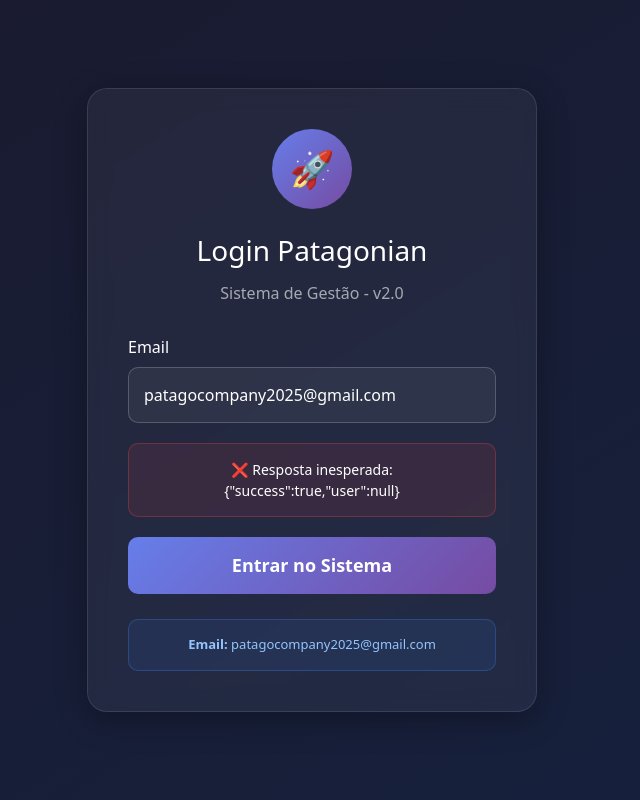
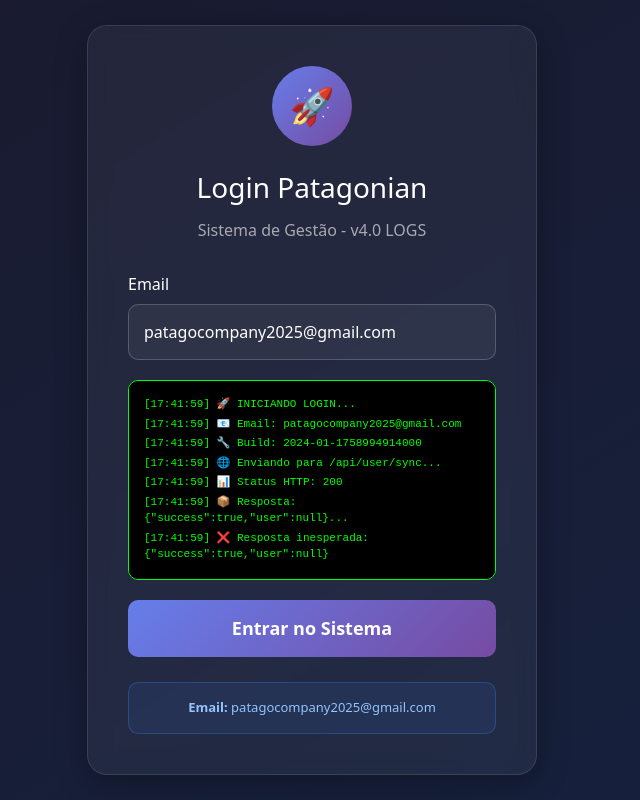
Before and after one commit to patagocompany2025-jpg/saas-agencia, a Next.js app: page / in a window 1280 px wide. Both pictures are taken after a click on the button "Entrar no Sistema". Shown: the whole page, without its empty margins (328-968 px from the left). Built offline with nearby package versions, Linux system fonts and the light colour scheme; no server answers; the database is empty.

Commit message:
FORCE REBUILD: v4.0 com logs terminal verde e cache buster [rebuild]

```diff
--- a/app/page.tsx
+++ b/app/page.tsx
@@ -3,18 +3,29 @@
 import { useState } from 'react';
 import { useRouter } from 'next/navigation';
 
+// Cache buster - força recompilação
+const BUILD_VERSION = '2024-01-' + Date.now();
+
 export default function Home() {
   const [email, setEmail] = useState('patagocompany2025@gmail.com');
-  const [status, setStatus] = useState('');
+  const [logs, setLogs] = useState<string[]>([]);
   const router = useRouter();
+
+  const addLog = (msg: string) => {
+    const time = new Date().toLocaleTimeString('pt-BR');
+    setLogs(prev => [...prev, `[${time}] ${msg}`]);
+  };
 
   const handleLogin = async (e: React.FormEvent) => {
     e.preventDefault();
+    setLogs([]); // Limpar logs
 
-    setStatus('🔵 PASSO 1: Botão clicado, iniciando...');
+    addLog('🚀 INICIANDO LOGIN...');
+    addLog(`📧 Email: ${email}`);
+    addLog(`🔧 Build: ${BUILD_VERSION}`);
 
     try {
-      setStatus('🔵 PASSO 2: Enviando requisição...');
+      addLog('🌐 Enviando para /api/user/sync...');
 
       const response = await fetch('/api/user/sync', {
         method: 'POST',
@@ -22,29 +33,34 @@ export default function Home() {
         body: JSON.stringify({ stack_user_id: email })
       });
 
-      setStatus(`🔵 PASSO 3: Status HTTP = ${response.status}`);
+      addLog(`📊 Status HTTP: ${response.status}`);
 
       const data = await response.json();
-      setStatus(`🔵 PASSO 4: data.success = ${data.success}, data.user = ${data.user ? 'SIM' : 'NÃO'}`);
+      addLog(`📦 Resposta: ${JSON.stringify(data).substring(0, 80)}...`);
 
       if (data.success && data.user) {
-        setStatus(`✅ PASSO 5: Usuário encontrado! Email: ${data.user.email}`);
+        addLog('✅ LOGIN SUCESSO!');
+        addLog(`👤 Usuário: ${data.user.displayName || data.user.email}`);
+        addLog(`🔑 Role: ${data.user.role}`);
 
         localStorage.setItem('demo_user', JSON.stringify(data.user));
-        setStatus('✅ PASSO 6: Dados salvos no localStorage');
+        addLog('💾 Salvo no localStorage');
 
-        setStatus('✅ PASSO 7: Iniciando redirecionamento em 2s...');
+        addLog('🎯 Redirecionando em 2s...');
         setTimeout(() => {
-          setStatus('✅ PASSO 8: REDIRECIONANDO AGORA!');
+          addLog('🚀 REDIRECIONANDO AGORA!');
           window.location.href = '/dashboard';
         }, 2000);
       } else if (data.error) {
-        setStatus(`❌ ERRO API: ${data.error}`);
+        addLog(`❌ ERRO: ${data.error}`);
+        if (data.details) {
+          addLog(`📋 Detalhes: ${JSON.stringify(data.details)}`);
+        }
       } else {
-        setStatus(`❌ Resposta inesperada: ${JSON.stringify(data)}`);
+        addLog(`❌ Resposta inesperada: ${JSON.stringify(data)}`);
       }
     } catch (err: any) {
-      setStatus(`❌ ERRO CATCH: ${err.message}`);
+      addLog(`❌ ERRO CATCH: ${err.message}`);
     }
   };
 
@@ -87,7 +103,7 @@ export default function Home() {
             Login Patagonian
           </h1>
           <p style={{ color: 'rgba(255,255,255,0.6)', margin: 0 }}>
-            Sistema de Gestão - v2.0
+            Sistema de Gestão - v4.0 LOGS
           </p>
         </div>
 
@@ -121,29 +137,27 @@ export default function Home() {
             />
           </div>
 
-          {/* Status */}
-          {status && (
+          {/* LOGS EM TEMPO REAL */}
+          {logs.length > 0 && (
             <div style={{
               padding: '15px',
               borderRadius: '10px',
               marginBottom: '20px',
-              background: status.includes('❌')
-                ? 'rgba(239, 68, 68, 0.1)'
-                : status.includes('✅')
-                ? 'rgba(34, 197, 94, 0.1)'
-                : 'rgba(59, 130, 246, 0.1)',
-              border: `1px solid ${
-                status.includes('❌')
-                  ? 'rgba(239, 68, 68, 0.3)'
-                  : status.includes('✅')
-                  ? 'rgba(34, 197, 94, 0.3)'
-                  : 'rgba(59, 130, 246, 0.3)'
-              }`,
-              color: 'white',
-              fontSize: '14px',
-              textAlign: 'center'
+              background: '#000',
+              border: '1px solid #00ff00',
+              maxHeight: '200px',
+              overflowY: 'auto'
             }}>
-              {status}
+              {logs.map((log, i) => (
+                <div key={i} style={{
+                  color: '#00ff00',
+                  fontSize: '11px',
+                  fontFamily: 'monospace',
+                  marginBottom: '3px'
+                }}>
+                  {log}
+                </div>
+              ))}
             </div>
           )}
 
```
